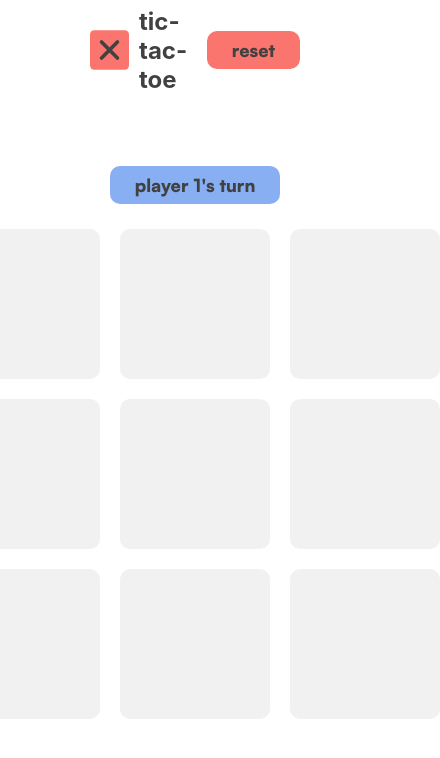
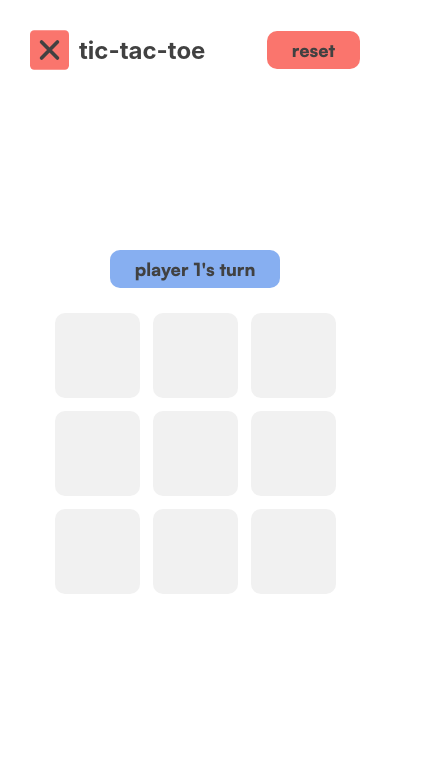
Before and after one commit to Study-Compass/React-Tutorial, a React (Create React App) app: page / in a window 390 px wide. Shown: the top 758 px of the page, 440 px wide, since content can reach past the window. Built offline with nearby package versions, Linux system fonts and the light colour scheme.

Commit message:
SCRUM-42 Reset button logic now added, as well as win will be calculated, finished all logic

```diff
--- a/src/components/Board/Board.css
+++ b/src/components/Board/Board.css
@@ -9,3 +9,12 @@
     flex-direction:row;
     gap:20px;
 }
+
+@media (max-width:500px) {
+    .board{
+        gap:13px;
+    }
+    .board .row{
+        gap:13px;
+    }
+}
--- a/src/components/Board/Board.jsx
+++ b/src/components/Board/Board.jsx
@@ -2,23 +2,53 @@ import React,{useState,useEffect} from "react";
 import './Board.css';
 import Tile from './Tile/Tile.jsx';
 
-function Board({turn, onBoardChange}){
+function Board({turn, winner, onBoardChange, win}){
     const [board, setBoard]=useState([['b', 'b', 'b'],['b', 'b', 'b'],['b', 'b', 'b']]);
 
     function calculateItemIndex(index){
         return board[Math.floor((index-1)/3)][(index-1)%3];
     }
 
+    useEffect(()=>{
+        if(turn==='0'){
+            setBoard([['b', 'b', 'b'],['b', 'b', 'b'],['b', 'b', 'b']]);
+            onBoardChange();
+        }
+    },[turn]);
+
+    const getColumn = (arr, colIndex) => {
+        return arr.map(row => row[colIndex]);
+    };
+
+    const getDiagonals = (matrix) => {
+        const lD = [];
+        const rD = [];
+
+        for (let i = 0; i < matrix.length; i++) {
+          lD.push(matrix[i][i]);
+          rD.push(matrix[i][matrix.length - 1 - i]);
+        }
+        return { lD, rD };
+    };
+
     function onChange(index){
-        console.log(index);
+
         const newBoard = board.map((r, rowIndex) =>
             r.map((cell, colIndex) =>
               rowIndex === Math.floor((index-1)/3) && colIndex === (index-1)%3 ? (turn === '1' ? 'o' : 'x') : cell
             )
           );
         setBoard(newBoard);
-        console.log(newBoard);
-        onBoardChange();
+        var check=false;
+        const checkBoard = newBoard.map((r, rowIndex) =>{
+            (JSON.stringify(r) === JSON.stringify(['o', 'o', 'o']) ? check=true : (JSON.stringify(r) === JSON.stringify(['x', 'x', 'x']) ? check=true: check=check));
+            const c = getColumn(newBoard, rowIndex);
+            (JSON.stringify(c) === JSON.stringify(['o', 'o', 'o']) ? check=true : (JSON.stringify(c) === JSON.stringify(['x', 'x', 'x']) ? check=true: check=check));
+        });
+        const { lD, rD } = getDiagonals(newBoard);
+        (JSON.stringify(lD) === JSON.stringify(['o', 'o', 'o']) ? check=true : (JSON.stringify(lD) === JSON.stringify(['x', 'x', 'x']) ? check=true: check=check));
+        (JSON.stringify(rD) === JSON.stringify(['o', 'o', 'o']) ? check=true : (JSON.stringify(rD) === JSON.stringify(['x', 'x', 'x']) ? check=true: check=check));
+        (check === true ? win() : onBoardChange());
     }
 
     return(
@@ -33,6 +63,7 @@ function Board({turn, onBoardChange}){
                                         key={`tile ${(tileIndex+1)+3*(rowIndex)}`}
                                         index={(tileIndex+1)+3*(rowIndex)}
                                         state={calculateItemIndex((tileIndex+1)+3*(rowIndex))}
+                                        winner={winner}
                                         onChange={onChange}/>
                                 );
                             })}
--- a/src/components/Board/Tile/Tile.css
+++ b/src/components/Board/Tile/Tile.css
@@ -17,3 +17,14 @@
 .tile.o{
     background-color:var(--blue);
 }
+
+@media (max-width:500px) {
+    .tile{
+        width:85px;
+        height:85px;
+    }
+    .tile img{
+        width:45px;
+        height:45px;
+    }
+}
--- a/src/components/Board/Tile/Tile.jsx
+++ b/src/components/Board/Tile/Tile.jsx
@@ -7,7 +7,7 @@ import X from "../../../assets/icons/X.svg"
 // state="x" : X
 // state="o" : O
 // state="b" : Blank
-function Tile({index, state, onChange}){
+function Tile({index, state, winner, onChange}){
     console.log(index, state);
     const [tileState, setTileState]=useState(state);
     useEffect(()=>{
@@ -17,11 +17,10 @@ function Tile({index, state, onChange}){
             setTileState("O");
         if(state==='b')
             setTileState("Blank");
-        console.log(tileState);
     },[state]);
 
     function onTileClick(){
-        if (state === 'b'){
+        if (state === 'b' && winner === '0'){
             onChange(index);
         }
     }
--- a/src/components/Header/Header.css
+++ b/src/components/Header/Header.css
@@ -36,3 +36,9 @@
     font-size:18px;
     color:var(--gray);
 }
+
+@media (max-width:500px) {
+    .Header{
+        padding: 0 30px;
+    }
+}
--- a/src/components/TurnLabel/TurnLabel.jsx
+++ b/src/components/TurnLabel/TurnLabel.jsx
@@ -1,13 +1,14 @@
 import React,{useState,useEffect} from "react";
 import './TurnLabel.css';
 
-function TurnLabel({turn}){
+function TurnLabel({turn, winner}){
 
     const labelClass = turn === "1" ? "one" : "two";
 
     return(
         <div className={`turnLabel ${labelClass}`}>
-            <p>{turn === "1" ? "player 1's turn" : "player 2's turn"}</p>
+            <p>{winner=== "0" ? (turn === "1" ? "player 1's turn" : "player 2's turn") :
+            turn === "1" ? "player 1 wins!" : "player 2 wins!"}</p>
         </div>
     );
 }
--- a/src/pages/TicTacToe/TicTacToe.css
+++ b/src/pages/TicTacToe/TicTacToe.css
@@ -14,3 +14,9 @@
 .tic-tac-toe{
     height:100%;
 }
+
+@media (max-width:500px) {
+    .board-container{
+        margin-bottom:100px;
+    }
+}
--- a/src/pages/TicTacToe/TicTacToe.jsx
+++ b/src/pages/TicTacToe/TicTacToe.jsx
@@ -7,16 +7,20 @@ import TurnLabel from "../../components/TurnLabel/TurnLabel";
 function TicTacToe(){
 
     const [turn, setTurn]=useState("1");
+    const [winner, setWinner]=useState("0");
 
 
     function onBoardChange(){
         setTurn(prevTurn => (prevTurn === "1" ? "2": "1"));
     }
 
+    function win(){
+        setWinner(prevWinner => (prevWinner === "0"? "1": "0"));
+    }
+
     function resetBoard(){
-        setTurn("1");
-        console.log("reset-clicked");
-
+        setWinner("0");
+        setTurn("0");
     }
 
 
@@ -25,9 +29,9 @@ function TicTacToe(){
         <div className="tic-tac-toe">
             <Header resetBoard={resetBoard}/>
             <div className="content">
-                <TurnLabel turn={turn}/>
+                <TurnLabel turn={turn} winner={winner}/>
                 <div className="board-container">
-                    <Board turn={turn} onBoardChange={onBoardChange}/>
+                    <Board turn={turn} winner={winner} onBoardChange={onBoardChange} win={win}/>
                 </div>
             </div>
         </div>
```
